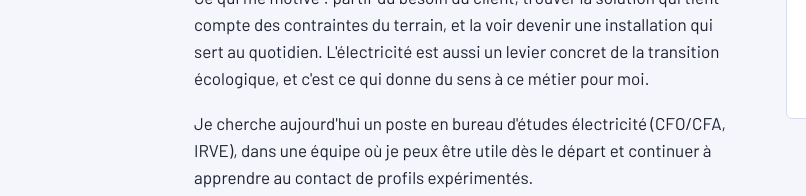
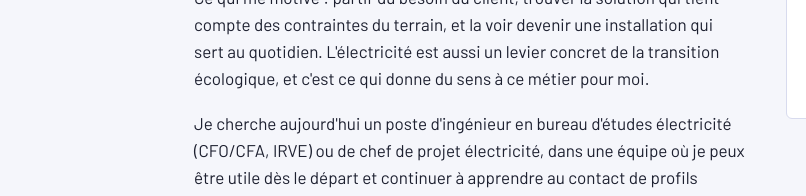
Before and after one commit to HaoucheDjawed/Portfolio, a plain HTML site: page index.html in a window 1280 px wide. Shown: the part 756-952 px from the top of the page, 0-806 px from the left. Drawn offline with Linux system fonts and the light colour scheme.

Commit message:
Update job position description in index.html

```diff
--- a/index.html
+++ b/index.html
@@ -270,7 +270,7 @@ footer { margin-top: 72px; background: var(--navy); color: #B9BDD6; padding: 28p
         <p>Je suis ingénieur en génie électrique, diplômé de l'École Nationale Polytechnique d'Oran (diplôme d'ingénieur d'État en électrotechnique) et titulaire d'un Master 2 Énergie Électrique de l'Université de Lorraine.</p>
         <p>Mes expériences m'ont fait passer par les différentes étapes d'un projet électrique&nbsp;: l'étude en bureau d'études, l'avant-vente IRVE avec les études de faisabilité et les demandes de raccordement Enedis, puis le chantier, en appui technique des techniciens qui installent les bornes.</p>
         <p>Ce qui me motive&nbsp;: partir du besoin du client, trouver la solution qui tient compte des contraintes du terrain, et la voir devenir une installation qui sert au quotidien. L'électricité est aussi un levier concret de la transition écologique, et c'est ce qui donne du sens à ce métier pour moi.</p>
-        <p>Je cherche aujourd'hui un poste en bureau d'études électricité (CFO/CFA, IRVE), dans une équipe où je peux être utile dès le départ et continuer à apprendre au contact de profils expérimentés.</p>
+        <p>Je cherche aujourd'hui un poste d'ingénieur en bureau d'études électricité (CFO/CFA, IRVE) ou de chef de projet électricité, dans une équipe où je peux être utile dès le départ et continuer à apprendre au contact de profils expérimentés.</p>
       </div>
       <div class="info">
         <dl>
```
